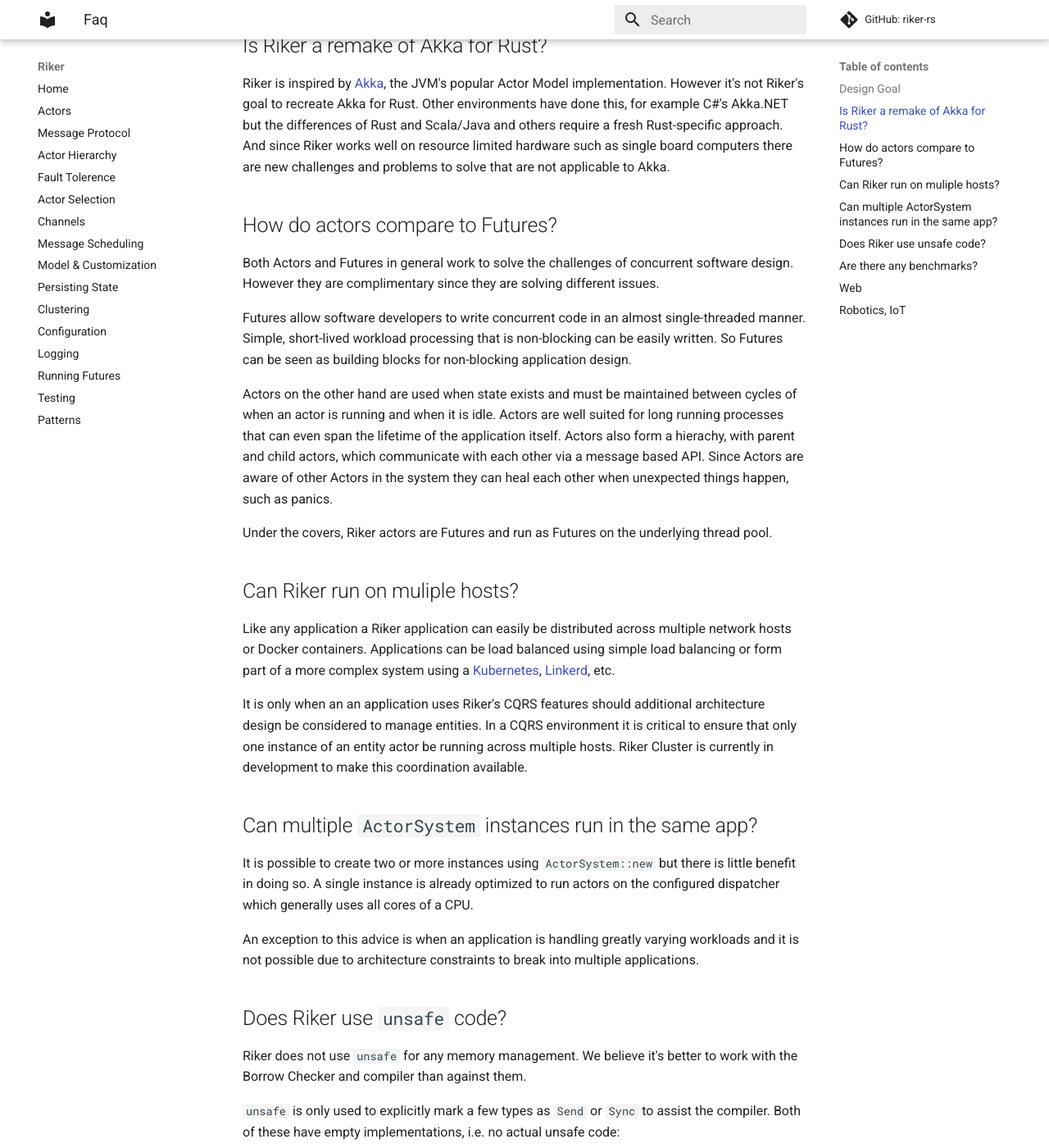
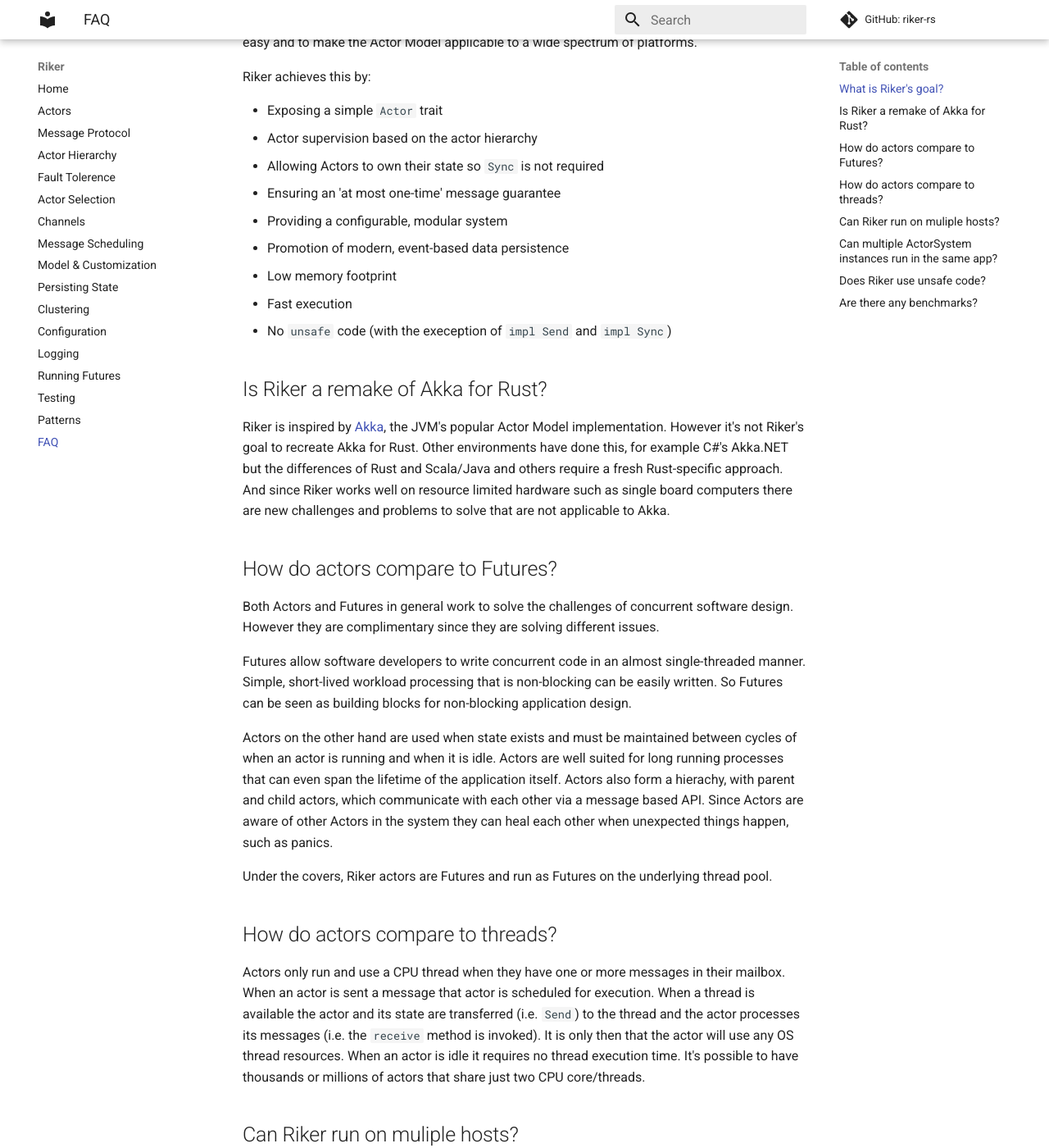
Before and after one commit to riker-rs/website, an MkDocs documentation site: the page built from docs/faq.md, in a window 1280 px wide and 1400 px high, scrolled down 217 px. Shown: the whole window at 82% size. Built offline with MkDocs 1.6.1 and Material for MkDocs 9.7.7, drawn with Linux system fonts in a browser that asks for light colours; comment, search, counter and statistics services are not loaded; old or Windows-style settings are respelled for this version of MkDocs; some of the changed text lies outside the part shown.

Commit message:
added faq

````diff
--- a/docs/faq.md
+++ b/docs/faq.md
@@ -3,13 +3,27 @@
 
 
 
-## Design Goal
+## What is Riker's goal?
+Riker's principle goal is to be a framework to make concurrent, resilient software development easy and to make the Actor Model applicable to a wide spectrum of platforms.
 
+Riker achieves this by:
+
+- Exposing a simple `Actor` trait
+- Actor supervision based on the actor hierarchy
+- Allowing Actors to own their state so `Sync` is not required
+- Ensuring an 'at most one-time' message guarantee
+- Providing a configurable, modular system
+- Promotion of modern, event-based data persistence
+- Low memory footprint
+- Fast execution
+- No `unsafe` code (with the exeception of `impl Send` and `impl Sync`)
 
 ## Is Riker a remake of Akka for Rust?
+
 Riker is inspired by [Akka](https://akka.io/), the JVM's popular Actor Model implementation. However it's not Riker's goal to recreate Akka for Rust. Other environments have done this, for example C#'s Akka.NET but the differences of Rust and Scala/Java and others require a fresh Rust-specific approach. And since Riker works well on resource limited hardware such as single board computers there are new challenges and problems to solve that are not applicable to Akka.
 
 ## How do actors compare to Futures?
+
 Both Actors and Futures in general work to solve the challenges of concurrent software design. However they are complimentary since they are solving different issues.
 
 Futures allow software developers to write concurrent code in an almost single-threaded manner. Simple, short-lived workload processing that is non-blocking can be easily written. So Futures can be seen as building blocks for non-blocking application design.
@@ -18,17 +32,24 @@
 
 Under the covers, Riker actors are Futures and run as Futures on the underlying thread pool.
 
+## How do actors compare to threads?
+
+Actors only run and use a CPU thread when they have one or more messages in their mailbox. When an actor is sent a message that actor is scheduled for execution. When a thread is available the actor and its state are transferred (i.e. `Send`) to the thread and the actor processes its messages (i.e. the `receive` method is invoked). It is only then that the actor will use any OS thread resources. When an actor is idle it requires no thread execution time. It's possible to have thousands or millions of actors that share just two CPU core/threads.
+
 ## Can Riker run on muliple hosts?
+
 Like any application a Riker application can easily be distributed across multiple network hosts or Docker containers. Applications can be load balanced using simple load balancing or form part of a more complex system using a [Kubernetes](https://kubernetes.io/), [Linkerd](https://linkerd.io/), etc.
 
 It is only when an an application uses Riker's CQRS features should additional architecture design be considered to manage entities. In a CQRS environment it is critical to ensure that only one instance of an entity actor be running across multiple hosts. Riker Cluster is currently in development to make this coordination available.
 
 ## Can multiple `ActorSystem` instances run in the same app?
+
 It is possible to create two or more instances using `ActorSystem::new` but there is little benefit in doing so. A single instance is already optimized to run actors on the configured dispatcher which generally uses all cores of a CPU.
 
 An exception to this advice is when an application is handling greatly varying workloads and it is not possible due to architecture constraints to break into multiple applications.
 
 ## Does Riker use `unsafe` code?
+
 Riker does not use `unsafe` for any memory management. We believe it's better to work with the Borrow Checker and compiler than against them.
 
 `unsafe` is only used to explicitly mark a few types as `Send` or `Sync` to assist the compiler. Both of these have empty implementations, i.e. no actual unsafe code:
@@ -38,8 +59,5 @@
 ```
 
 ## Are there any benchmarks?
+
 We're working to provide common actor benchmarks soon. We want to make sure we're using benchmarks that actually mean something to real world scenarios. In terms of pure message throughput, one actor to another, several million messages can be sent per second on a standard 2018 laptop.
-
-## Web
-
-## Robotics, IoT
--- a/mkdocs.yml
+++ b/mkdocs.yml
@@ -20,6 +20,7 @@
   - Running Futures: futures.md
   - Testing: testing.md
   - Patterns: patterns.md
+  - FAQ: faq.md
 
 theme:
   name: 'material'
````
